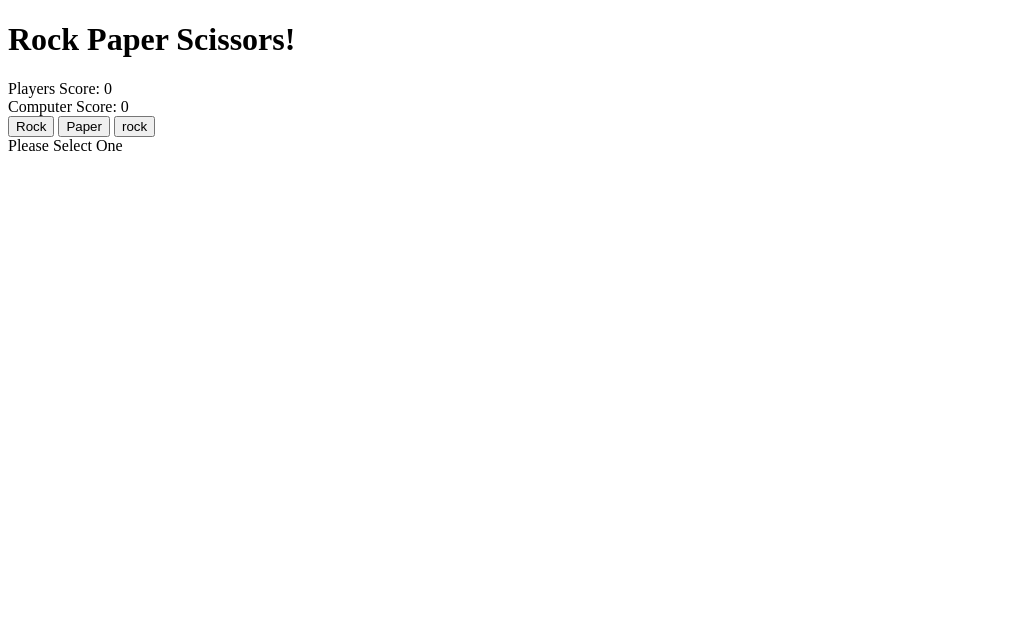
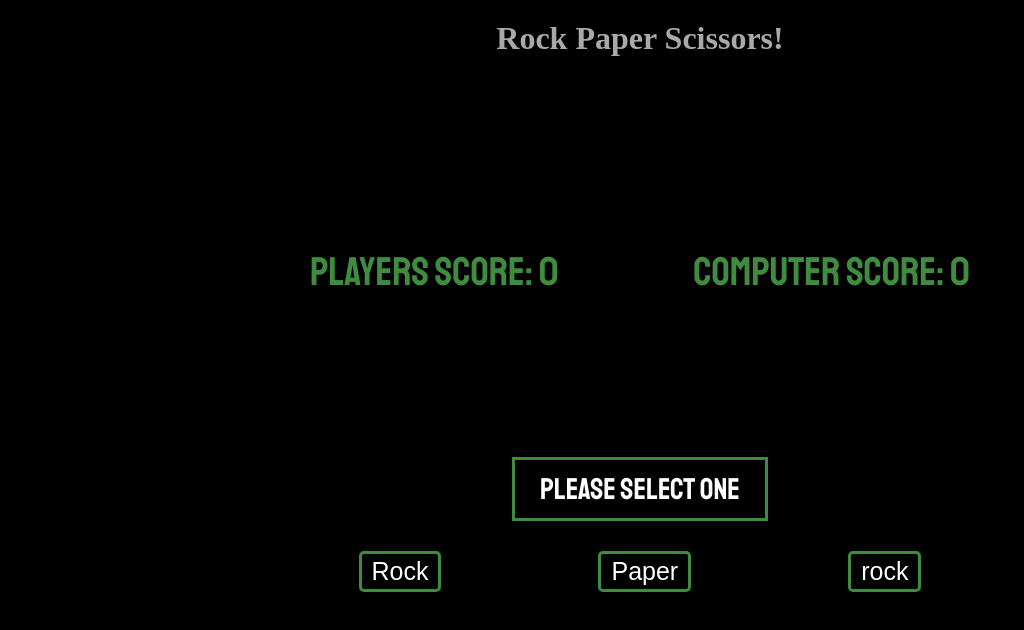
Before and after one commit to Aristotleboi/RockPaperScissors, a plain HTML site: page index.html in a window 1280 px wide. Shown: the whole page, without its empty margins (0-1024 px from the left). Drawn offline with Linux system fonts and the light colour scheme; a web font is replaced by a local one.

Commit message:
finished game still need to add funtion for button when game is won or loss but a single game works with a basic ui

```diff
--- a/index.html
+++ b/index.html
@@ -5,19 +5,27 @@
     <meta http-equiv="X-UA-Compatible" content="IE=edge">
     <meta name="viewport" content="width=device-width, initial-scale=1.0">
     <title>Document</title>
+    <link rel="preconnect" href="https://fonts.googleapis.com">
+    <link rel="preconnect" href="https://fonts.gstatic.com" crossorigin>
+    <link href="https://fonts.googleapis.com/css2?family=Roboto:ital,wght@0,100;0,300;0,400;0,500;0,700;0,900;1,100;1,300;1,400;1,500;1,700;1,900&family=Source+Serif+Pro:ital,wght@0,200;0,300;0,400;0,600;0,700;0,900;1,200;1,300;1,400;1,600;1,700;1,900&family=Staatliches&display=swap" rel="stylesheet">
+    <link rel="stylesheet" href="style.css">
 </head>
 <body>
     <h1>Rock Paper Scissors!</h1>
+    <div class="scoreboard">
+        <div class="scores">
 
-    <div class="scores">
-
+        </div>
     </div>
 
-    <button id="rock" type="button">Rock</button>
-    <button id="paper" type="button">Paper</button>
-    <button id="scissors" type="button">rock</button>
+    <div class="message"></div>
 
-    <div class="message"></div>
+    <div class="btns">
+        <button id="rock" type="button">Rock</button>
+        <button id="paper" type="button">Paper</button>
+        <button id="scissors" type="button">rock</button>
+    </div>
+
 
     <script src="rock-paper-scissors.js"></script>
 </body>
--- a/rock-paper-scissors.js
+++ b/rock-paper-scissors.js
@@ -65,11 +65,18 @@ function game() {
     let winState = playRound(playerSelection, computerSelection);
     if (winState === 2) {
         playerScore = playerScore + 1;
+        if (playerScore === 5) {
+            alert("YOU WIN, CONGRAGULATIONS!");
+        }
         return;
     } else if (winState === 1) {
         console.log("draw");
+
     } else if (winState === 0) {
         computerScore = computerScore + 1;
+        if (computerScore === 5) {
+            alert("SORRY YOU LOOSE!");
+        }
         return;
     }
 }
@@ -118,10 +125,3 @@ scissors.addEventListener('click', () => {
     computer.textContent = 'Computers score: ' + computerScore;
     messageGame.textContent = roundMessage;
 });
-
-if (playerScore >= 5) {
-    console.log('player score reached 5');
-}
-if (computerScore >= 5) {
-    messageGame.textContent = 'Sorry You Lose!';
-}
--- /dev/null
+++ b/style.css
@@ -0,0 +1,76 @@
+body {
+    display: flex;
+    flex-direction: column;
+    font-family: 'Source Serif Pro', serif;
+    margin: 0px;
+    background-color: black;
+}
+
+h1 {
+    display: flex;
+    background-color: black;
+    align-items: center;
+    justify-content: center;
+    color: darkgray;
+    margin: 0px;
+    padding-top: 20px;
+    padding-bottom: 30px;
+}
+
+.scoreboard {
+    display: flex;
+    justify-content: center;
+    align-items: center;
+    background-color: black;
+    padding: 10px 10px;
+
+}
+
+.scores {
+    display: flex;
+    align-items: center;
+    justify-content: space-between;
+    width: 800px;
+    height: 150px;
+    background-color: black;
+    color: rgb(63, 139, 63);
+    padding: 100px 300px;
+    font-family: 'Staatliches', cursive;
+    font-size: 40px;
+
+}
+
+.message {
+    display: flex;
+    align-items: center;
+    justify-content: center;
+    background-color: black;
+    color: white;
+    font-family: 'Staatliches', cursive;
+    font-size: 30px;
+}
+
+.messageGame {
+    display: flex;
+    border: 3px solid rgb(63, 139, 63);
+    padding: 10px 25px;
+}
+
+.btns {
+    display: flex;
+    justify-content: space-around;
+    padding: 0px 280px;
+    background-color: black;
+    font-size: 25px;
+    padding-top: 30px;
+}
+
+.btns button {
+    color: white;
+    background-color: black;
+    border: 3px solid rgb(63, 139, 63);
+    border-radius: 5px;
+    font-size: 25px;
+    padding: 3px 10px;
+
+}
```
